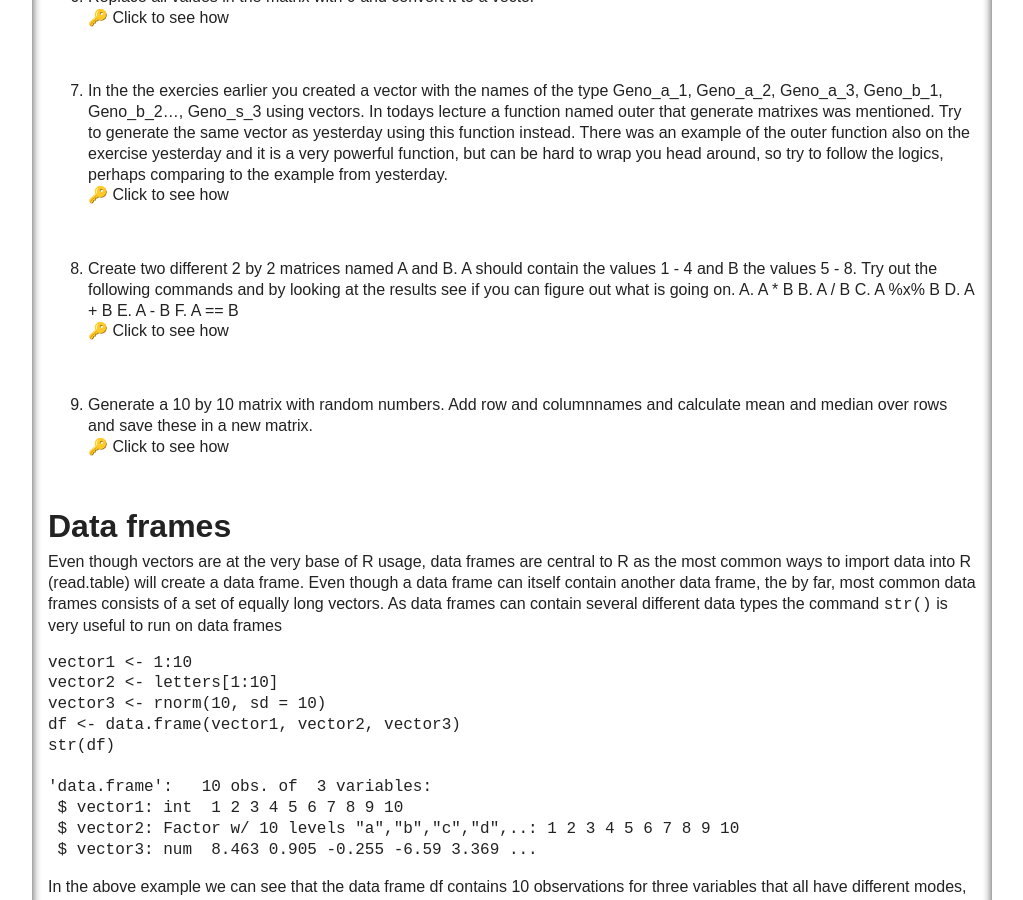
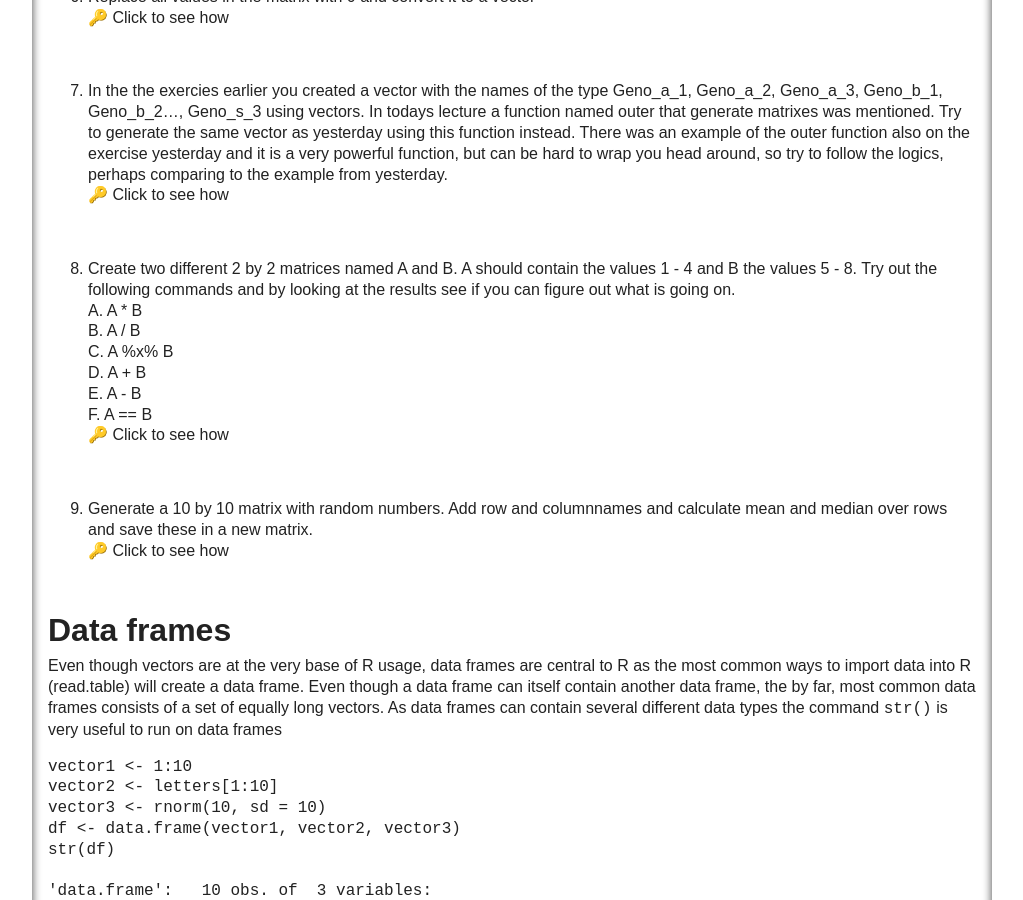
Before and after one commit to NBISweden/Rcourse, a Jekyll site: the page built from HT17Uppsala/exercise/Dataframes.md, in a window 1280 px wide and 900 px high, scrolled down 1901 px. Shown: the whole window, without its empty margins (128-1151 px from the left). Built offline with Jekyll 4.4.1, drawn with Linux system fonts in a browser that asks for light colours; emoji names are drawn with the system emoji font.

Commit message:
line endings

```diff
--- a/HT17Uppsala/exercise/Dataframes.md
+++ b/HT17Uppsala/exercise/Dataframes.md
@@ -209,13 +209,13 @@ Create a matrix containing 1:12 as shown for the matrix X above.
 8.  Create two different 2 by 2 matrices named A and B. A should
     contain the values 1 - 4 and B the values 5 - 8. Try out the
     following commands and by looking at the results see if you can
-    figure out what is going on.
-    A. A \* B
-    B. A / B
-    C. A %x% B
-    D. A + B
-    E. A - B
-    F. A == B
+    figure out what is going on.<br>
+    A. A \* B <br>
+    B. A / B <br>
+    C. A %x% B <br>
+    D. A + B <br>
+    E. A - B <br>
+    F. A == B <br>
     <details>
     <summary>:key: Click to see how</summary>
     <pre>
```
